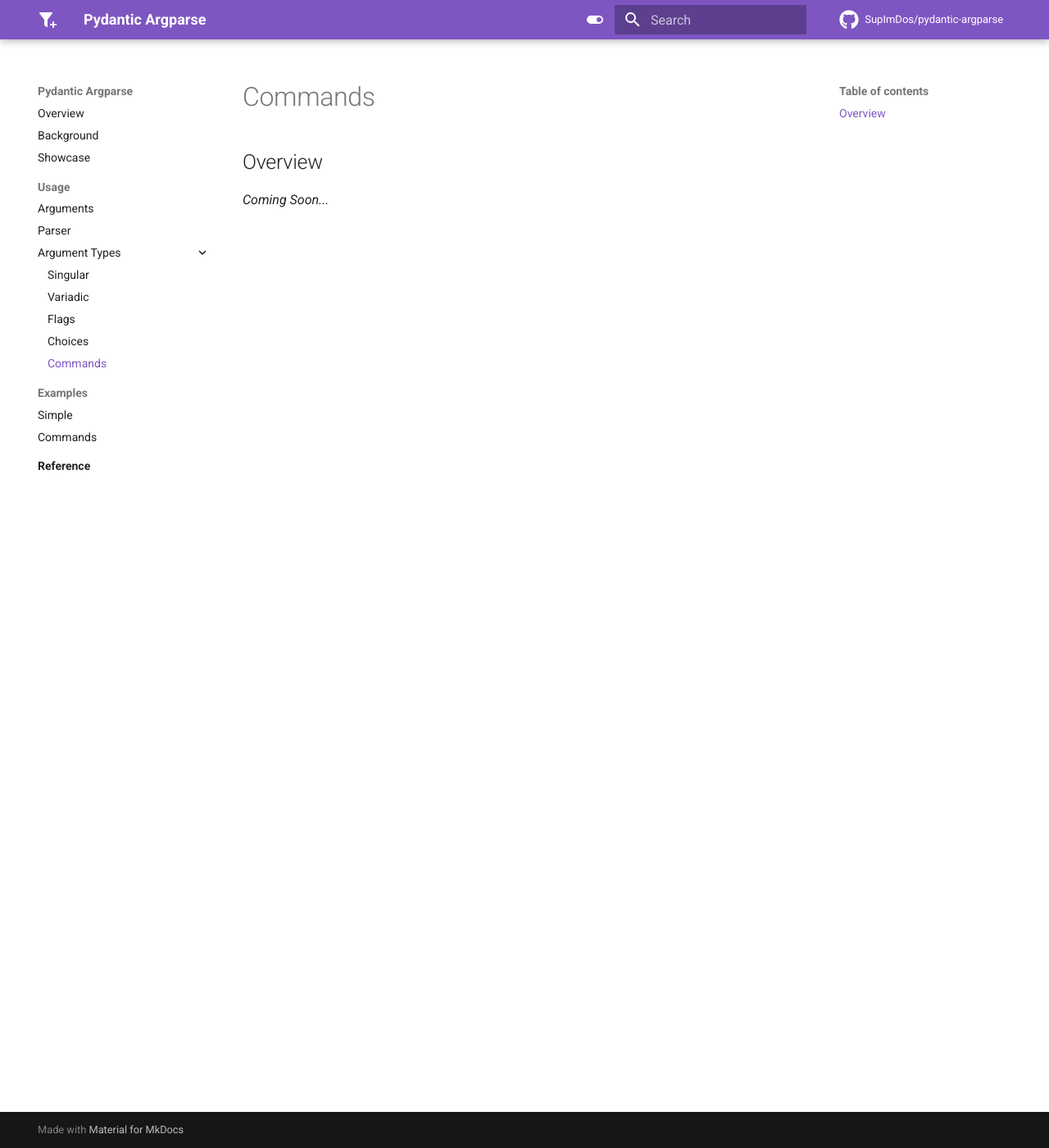
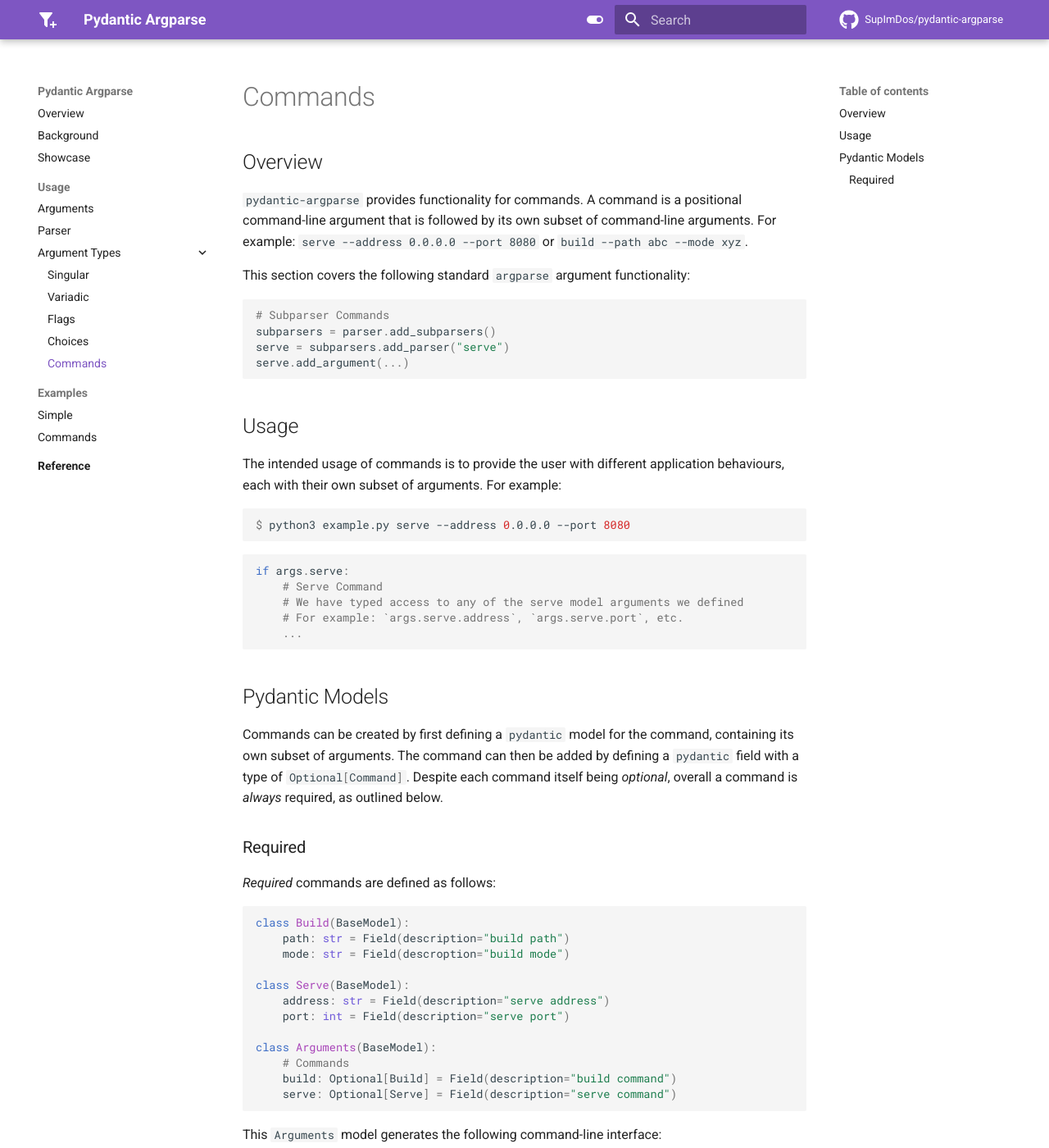
Before and after one commit to SupImDos/pydantic-argparse, an MkDocs documentation site: the page built from docs/usage/argument_types/commands.md, in a window 1280 px wide and 1400 px high. Shown: the whole window at 82% size. Built offline with MkDocs 1.6.1 and Material for MkDocs 9.7.7, drawn with Linux system fonts in a browser that asks for light colours; comment, search, counter and statistics services are not loaded; some of the changed text lies outside the part shown.

Commit message:
Add initial pass of commands documentation

````diff
--- a/docs/usage/argument_types/commands.md
+++ b/docs/usage/argument_types/commands.md
@@ -1,2 +1,106 @@
 ## Overview
-*Coming Soon...*
+`pydantic-argparse` provides functionality for commands. A command is a
+positional command-line argument that is followed by its own subset of
+command-line arguments. For example: `serve --address 0.0.0.0 --port 8080` or
+`build --path abc --mode xyz`.
+
+This section covers the following standard `argparse` argument functionality:
+
+```python
+# Subparser Commands
+subparsers = parser.add_subparsers()
+serve = subparsers.add_parser("serve")
+serve.add_argument(...)
+```
+
+## Usage
+The intended usage of commands is to provide the user with different
+application behaviours, each with their own subset of arguments. For example:
+
+```console
+$ python3 example.py serve --address 0.0.0.0 --port 8080
+```
+
+```python
+if args.serve:
+    # Serve Command
+    # We have typed access to any of the serve model arguments we defined
+    # For example: `args.serve.address`, `args.serve.port`, etc.
+    ...
+```
+
+## Pydantic Models
+Commands can be created by first defining a `pydantic` model for the command,
+containing its own subset of arguments. The command can then be added by
+defining a `pydantic` field with a type of `:::python Optional[Command]`.
+Despite each command itself being *optional*, overall a command is *always*
+required, as outlined below.
+
+### Required
+*Required* commands are defined as follows:
+
+```python
+class Build(BaseModel):
+    path: str = Field(description="build path")
+    mode: str = Field(descroption="build mode")
+
+class Serve(BaseModel):
+    address: str = Field(description="serve address")
+    port: int = Field(description="serve port")
+
+class Arguments(BaseModel):
+    # Commands
+    build: Optional[Build] = Field(description="build command")
+    serve: Optional[Serve] = Field(description="serve command")
+```
+
+This `Arguments` model generates the following command-line interface:
+
+```console
+$ python3 example.py --help
+usage: example.py [-h] {build,serve} ...
+
+commands:
+  {build,serve}
+    build        build command
+    serve        serve command
+
+help:
+  -h, --help     show this help message and exit
+```
+
+This `Arguments` model also generates command-line interfaces for each of its
+commands:
+
+```console
+$ python3 example.py build --help
+usage: example.py build [-h] --path PATH --mode MODE
+
+required arguments:
+  --path PATH  build path
+  --mode MODE  build mode
+
+help:
+  -h, --help   show this help message and exit
+```
+
+```console
+$ python3 example.py serve --help
+usage: example.py serve [-h] --address ADDRESS --port PORT
+
+required arguments:
+  --address ADDRESS  serve address
+  --port PORT        serve port
+
+help:
+  -h, --help         show this help message and exit
+```
+
+Outcomes:
+
+* Providing arguments of `build --path abc --mode xyz` will set `args.build`
+  to `:::python Build(path="abc", mode="xyz")`, and `args.serve` to `None`.
+* Providing arguments of `serve --address 127.0.0.1 --port 8080` will set
+  `args.serve` to `:::python Serve(address="127.0.0.1", port=8080)`, and
+  `args.build` to `None`.
+* Commands cannot be omitted.
````
